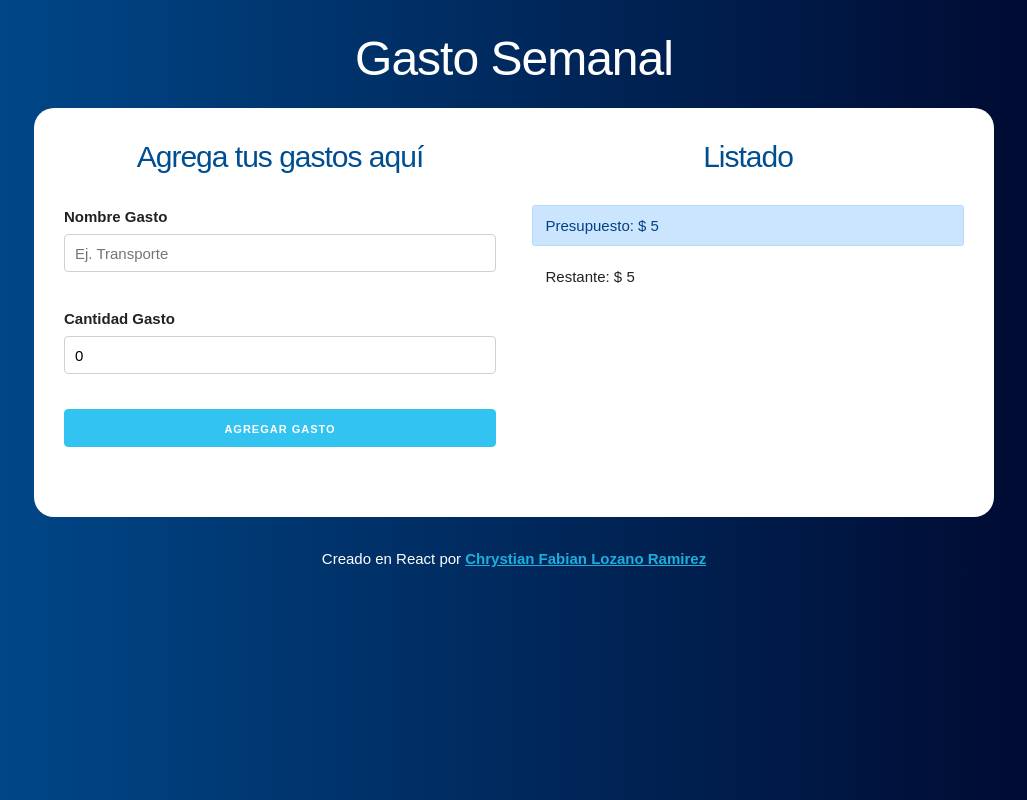
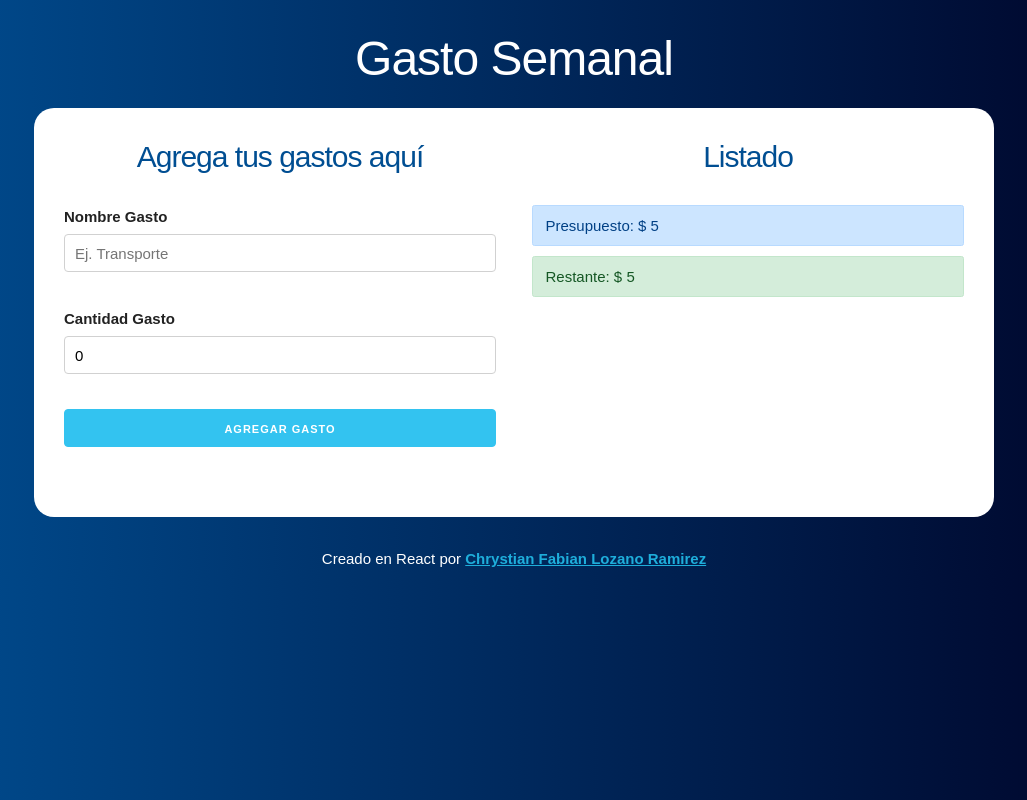
Before and after one commit to ChrystianLozano/Control-Presupuesto, a React (Create React App) app: page / in a window 1280 px wide. Both pictures are taken after typing "5" into the empty fields and a click on the input "Definir Presupuesto". Shown: the whole page, without its empty margins (126-1153 px from the left). Built offline with nearby package versions, Linux system fonts and the light colour scheme.

Commit message:
Cambiando el color del restante conforme se agota el presupuesto

```diff
--- a/src/App.js
+++ b/src/App.js
@@ -1,4 +1,4 @@
-import React, {useState} from 'react';
+import React, {useState, useEffect} from 'react';
 import Pregunta from './components/Pregunta'
 import Formulario from './components/Formulario'
 import Listado from "./components/Listado";
@@ -12,48 +12,61 @@
   const [restante, guardarRestante] = useState(0)
   const [mostrarpregunta, actualizarPregunta] = useState(true)
   const [gastos, guardarGastos] = useState([])
+  const [gasto, guardarGasto] = useState({})
+  const [creargasto, guardarCreargasto] = useState(false)
 
+  //UseEffect que actualisza el restante
+  useEffect(()=>{
+      if(creargasto){
 
-  //cuando agreguemos un nuevo gasto
-  const agregarNuevoGasto = gasto => {
+        //agreega el nuevo presupuesto
+
         guardarGastos([
       ...gastos,
       gasto
     ])
+
+
+      //resta del presupuesto actual
+      const presupuestoRestante = restante - gasto.cantidad
+      guardarRestante(presupuestoRestante)
+
+    //resetear a false
+    guardarCreargasto(false)
   }
+  }, [gasto])
+
+
+  //cuando agreguemos un nuevo gasto
+  // const agregarNuevoGasto = gasto => {
+
+  // }
 
   return (
     <div className="container">
       <header>
         <h1>Gasto Semanal</h1>
         <div className="contenido-principal contenido">
-              {mostrarpregunta
-              ?
-                (<Pregunta
+          {mostrarpregunta ? (
+            <Pregunta
               guardarPresupuesto={guardarPresupuesto}
               guardarRestante={guardarRestante}
               actualizarPregunta={actualizarPregunta}
-                />)
-              :
-                (<div className='row'>
-                  <div className='one-half column'>
-                    <Formulario  agregarNuevoGasto = {agregarNuevoGasto}/>
+            />
+          ) : (
+            <div className="row">
+              <div className="one-half column">
+                <Formulario guardarGasto={guardarGasto} guardarCreargasto = {guardarCreargasto}/>
               </div>
-                  <div className='one-half column'>
-                    <Listado
-                    gastos = {gastos}
-                    />
+              <div className="one-half column">
+                <Listado gastos={gastos} />
                 <ControlPresupuesto
-                    presupuesto = {presupuesto}
-                    restante = {restante}
+                  presupuesto={presupuesto}
+                  restante={restante}
                 />
               </div>
             </div>
-                )
-
-              }
-
-
+          )}
         </div>
       </header>
     </div>
--- a/src/components/ControlPresupuesto.js
+++ b/src/components/ControlPresupuesto.js
@@ -1,13 +1,13 @@
 import React, {Fragment} from 'react';
-
+import {revisarPresupuesto} from '../helper'
 
 const ControlPresupuesto = ({presupuesto, restante}) => {
     return (
         <Fragment>
             <div className="alert alert-primary">
-                Presupuesto: $ { presupuesto}
+                Presupuesto: $ { presupuesto }
             </div>
-            <div className="alert">
+            <div className={revisarPresupuesto(presupuesto, restante)}>
                 Restante: $ { restante }
             </div>
         </Fragment>
--- a/src/components/Formulario.js
+++ b/src/components/Formulario.js
@@ -2,7 +2,7 @@
 import shortid from 'shortid'
 import Error from './Error'
 
-const Formulario = ({ agregarNuevoGasto }) => {
+const Formulario = ({ guardarGasto, guardarCreargasto }) => {
   const [nombre, guardarNombre] = useState("");
   const [cantidad, guardarCantidad] = useState(0);
   const [error, guardarError] = useState(false);
@@ -26,10 +26,11 @@
     };
 
     // pasar el gasto al componente principal
-    agregarNuevoGasto(gasto)
+    guardarGasto(gasto);
+    guardarCreargasto(true)
     //resetear el form
-    guardarNombre('')
-    guardarCantidad(0)
+    guardarNombre("");
+    guardarCantidad(0);
   };
 
   return (
--- /dev/null
+++ b/src/helper.js
@@ -0,0 +1,14 @@
+export const revisarPresupuesto = (presupuesto, restante) => {
+    let clase
+
+    if((presupuesto / 4) > restante) {
+        clase = 'alert alert-danger'
+    } else if ((presupuesto / 2) > restante){
+        clase = 'alert alert-warning'
+    } else {
+        clase = 'alert alert-success'
+    }
+
+
+    return clase
+}
```
Lines whose indentation alone changed are shown as unchanged.
